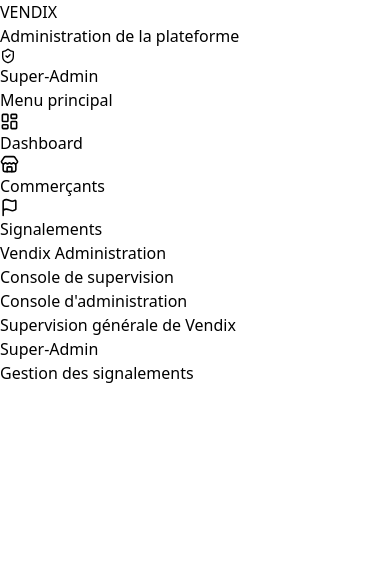
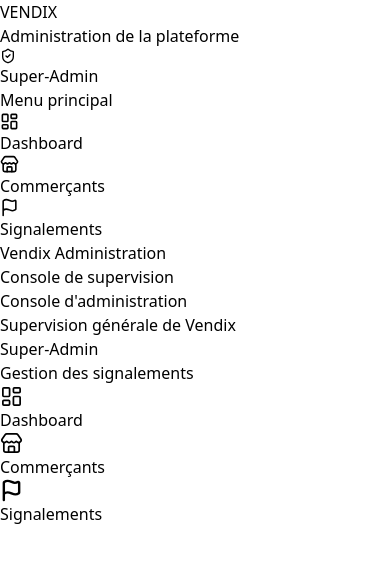
Before and after one commit to 7Bhil/Vendix-admin, a React (Vite) app: page /signalements in a window 390 px wide. Shown: the top 562 px of the page. Built offline with nearby package versions, Linux system fonts and the light colour scheme.

Commit message:
feat: adapter la navigation aux écrans mobiles

```diff
--- a/src/components/AdminLayout.jsx
+++ b/src/components/AdminLayout.jsx
@@ -29,9 +29,8 @@ const navigationItems = [
 export default function AdminLayout() {
   return (
     <div className="min-h-screen bg-slate-50 md:flex">
-      {/* Barre latérale */}
-      <aside className="flex w-full flex-col bg-slate-950 text-white md:min-h-screen md:w-64 md:shrink-0">
-        {/* Identité de la plateforme */}
+      {/* Barre latérale : ordinateur */}
+      <aside className="hidden w-64 shrink-0 flex-col bg-slate-950 text-white md:flex md:min-h-screen">
         <div className="border-b border-slate-800 px-6 py-6">
           <h1 className="text-2xl font-bold tracking-wide">
             VENDIX
@@ -49,7 +48,6 @@ export default function AdminLayout() {
           </div>
         </div>
 
-        {/* Navigation */}
         <nav className="flex-1 px-4 py-6">
           <p className="mb-3 px-3 text-xs font-semibold uppercase tracking-wider text-slate-500">
             Menu principal
@@ -81,7 +79,6 @@ export default function AdminLayout() {
           </ul>
         </nav>
 
-        {/* Pied de la barre latérale */}
         <div className="border-t border-slate-800 px-6 py-4">
           <p className="text-xs text-slate-500">
             Vendix Administration
@@ -109,10 +106,54 @@ export default function AdminLayout() {
           </span>
         </header>
 
-        <main className="flex-1 p-5 md:p-8">
+        <main className="flex-1 p-5 pb-24 md:p-8">
           <Outlet />
         </main>
       </div>
+
+      {/* Navigation fixe : mobile */}
+      <nav
+        aria-label="Navigation principale mobile"
+        className="fixed inset-x-0 bottom-0 z-50 border-t border-slate-200 bg-white px-2 pb-[env(safe-area-inset-bottom)] shadow-[0_-4px_15px_rgba(15,23,42,0.06)] md:hidden"
+      >
+        <ul className="mx-auto flex max-w-lg items-center justify-around">
+          {navigationItems.map((item) => {
+            const Icon = item.icon
+
+            return (
+              <li key={item.path} className="flex-1">
+                <NavLink
+                  to={item.path}
+                  end={item.end}
+                  className={({ isActive }) =>
+                    `flex min-h-16 flex-col items-center justify-center gap-1 rounded-xl px-1 py-2 transition-colors ${
+                      isActive
+                        ? 'text-teal-700'
+                        : 'text-slate-500 hover:text-slate-900'
+                    }`
+                  }
+                >
+                  {({ isActive }) => (
+                    <>
+                      <Icon
+                        size={23}
+                        strokeWidth={isActive ? 2.5 : 1.8}
+                      />
+                      <span
+                        className={`text-[11px] ${
+                          isActive ? 'font-bold' : 'font-medium'
+                        }`}
+                      >
+                        {item.label}
+                      </span>
+                    </>
+                  )}
+                </NavLink>
+              </li>
+            )
+          })}
+        </ul>
+      </nav>
     </div>
   )
 }
```
